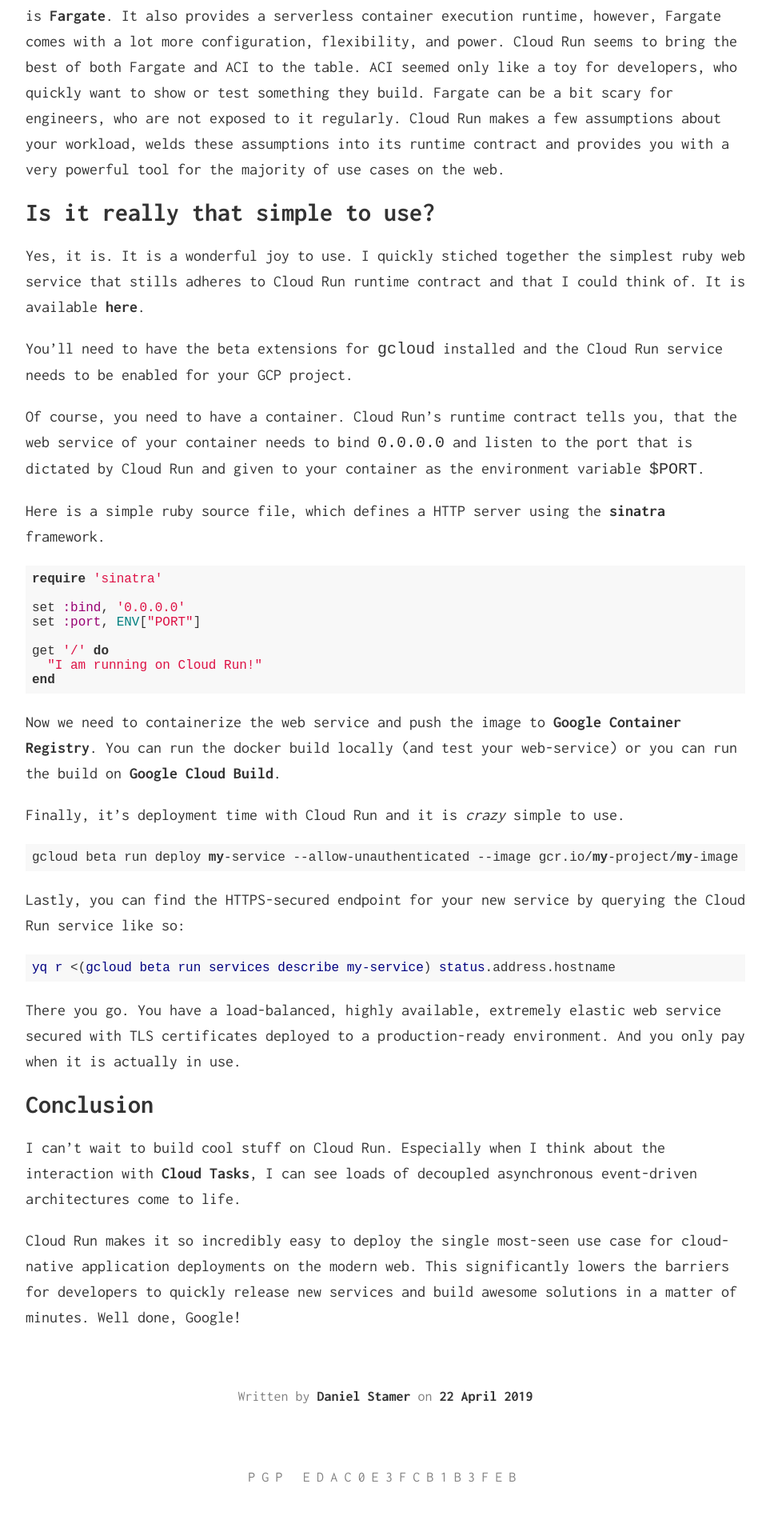
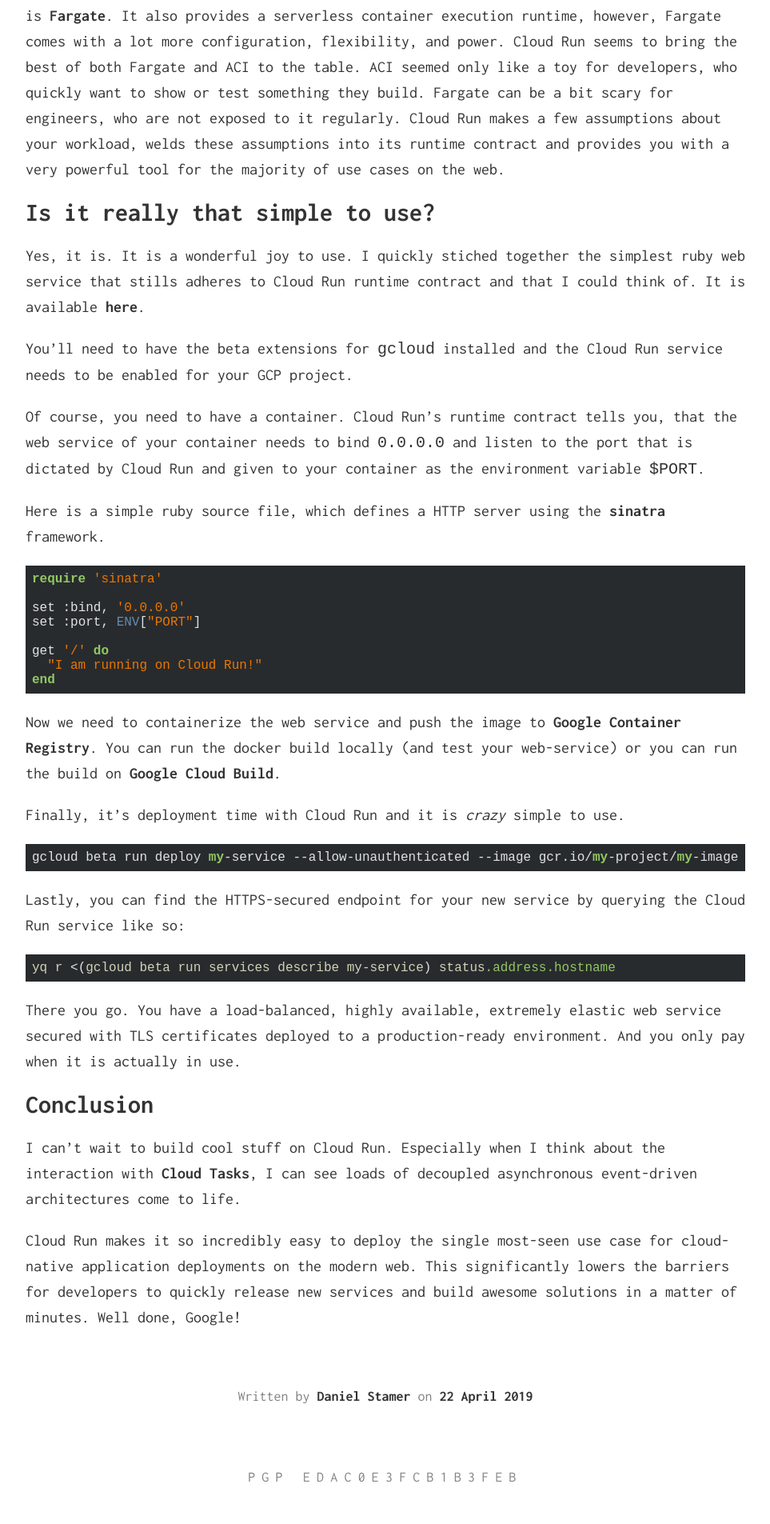
Before and after one commit to helloworlddan/hello-world.sh, a Jekyll site: the page built from site/_posts/2019-04-22-test-driving-cloud-run.markdown, in a window 1280 px wide. Shown: the part 1071-2976 px from the top of the page at 80% size, without its empty margins (158-1121 px from the left). Built offline with Jekyll 4.4.1, drawn with Linux system fonts in a browser that asks for light colours.

Commit message:
change source highlighter style
Signed-off-by: Daniel Stamer <dan@hello-world.sh>

```diff
--- a/site/_config.yml
+++ b/site/_config.yml
@@ -9,7 +9,7 @@
   twitter: helloworlddan
   mail: dan@hello-world.sh
 
-highlightstyle: 'github'
+highlightstyle: 'obsidian'
 styles: [agate, androidstudio, arta, asceti, atelier-cave.dark, atelier-cave.light, atelier-dune.dark, atelier-dune.light, atelier-estuary.dark, atelier-estuary.light, atelier-forest.dark, atelier-forest.light, atelier-heath.dark, atelier-heath.light, atelier-lakeside.dark, atelier-lakeside.light, atelier-plateau.dark, atelier-plateau.light, atelier-savanna.dark, atelier-savanna.light, atelier-seaside.dark, atelier-seaside.light, atelier-sulphurpool.dark, atelier-sulphurpool.light, brown_paper, codepen-embed, color-brewer, dark, darkula, default, docco, far, foundation, github, github-gist, googlecode, grayscale, hopscotch, hybrid, idea, ir_black, kimbie.dark, kimbie.light, magula, mono-blue, monokai, monokai_sublime, obsidian, paraiso.dark, paraiso.light, pojoaque, railscast, rainbow, school_book, solarized_dark, solarized_light, styles_list.txt, sunburst, tomorrow, tomorrow-night-blue, tomorrow-night-bright, tomorrow-night, tomorrow-night-eightie, v, xcode, zenburn]
 
 highlighter: rouge
```
